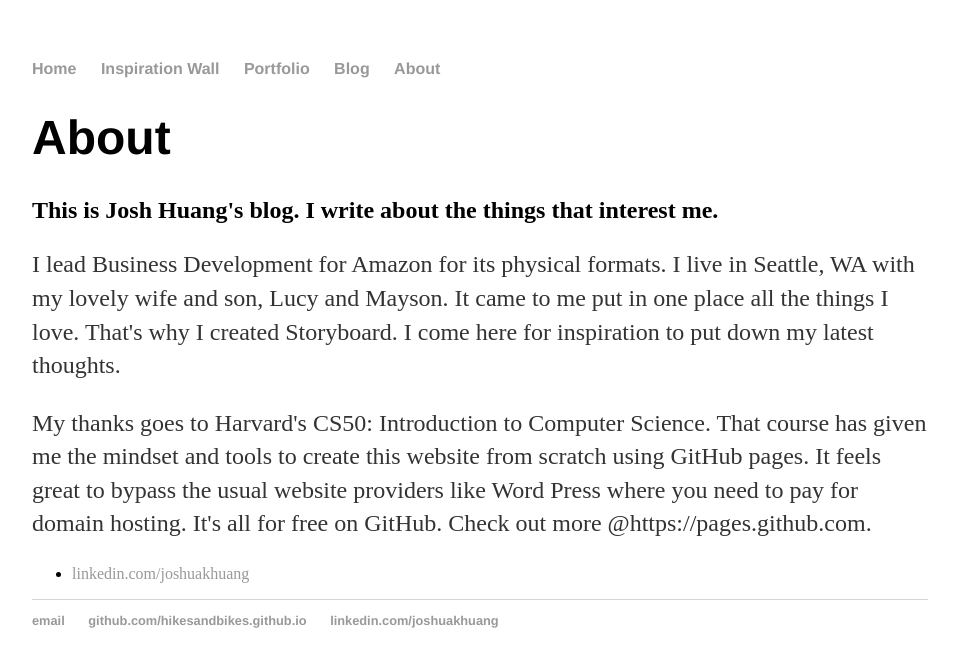
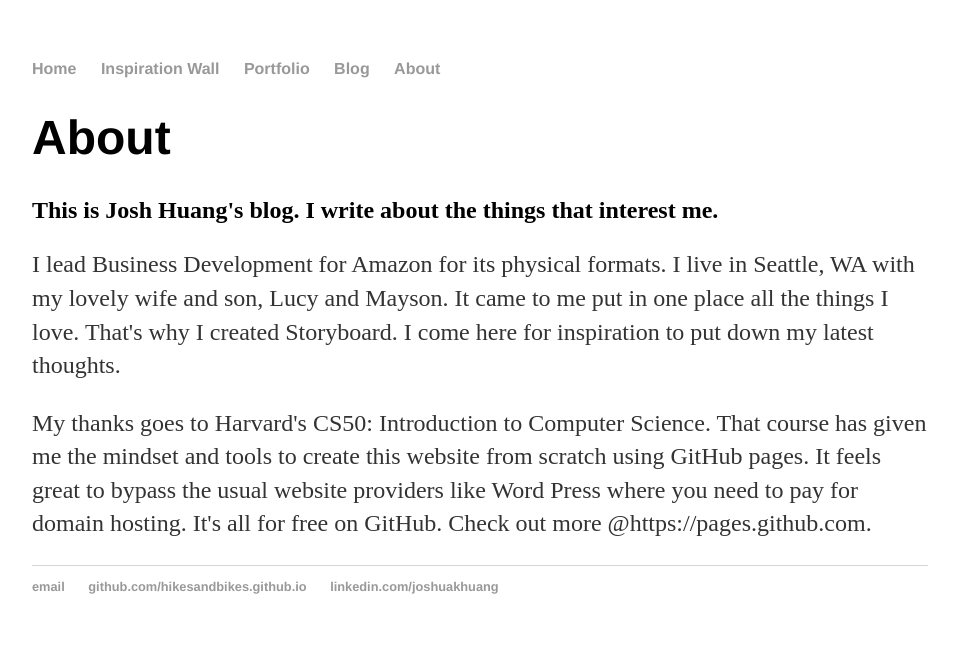
Before and after one commit to hikesandbikes/hikesandbikes.github.io, a Jekyll site: the page built from about/index.html, in a window 1280 px wide. Shown: the top 667 px of the page, without its empty margins (160-1116 px from the left). Built offline with Jekyll 4.4.1, drawn with Linux system fonts in a browser that asks for light colours.

Commit message:
Update about page

```diff
--- a/about/index.html
+++ b/about/index.html
@@ -20,8 +20,5 @@
 
 			</p>
 
-			<ul class="contacts">
-				<li><a href="#">linkedin.com/joshuakhuang</a></li>
 
-				</ul>
 		</div>
```
